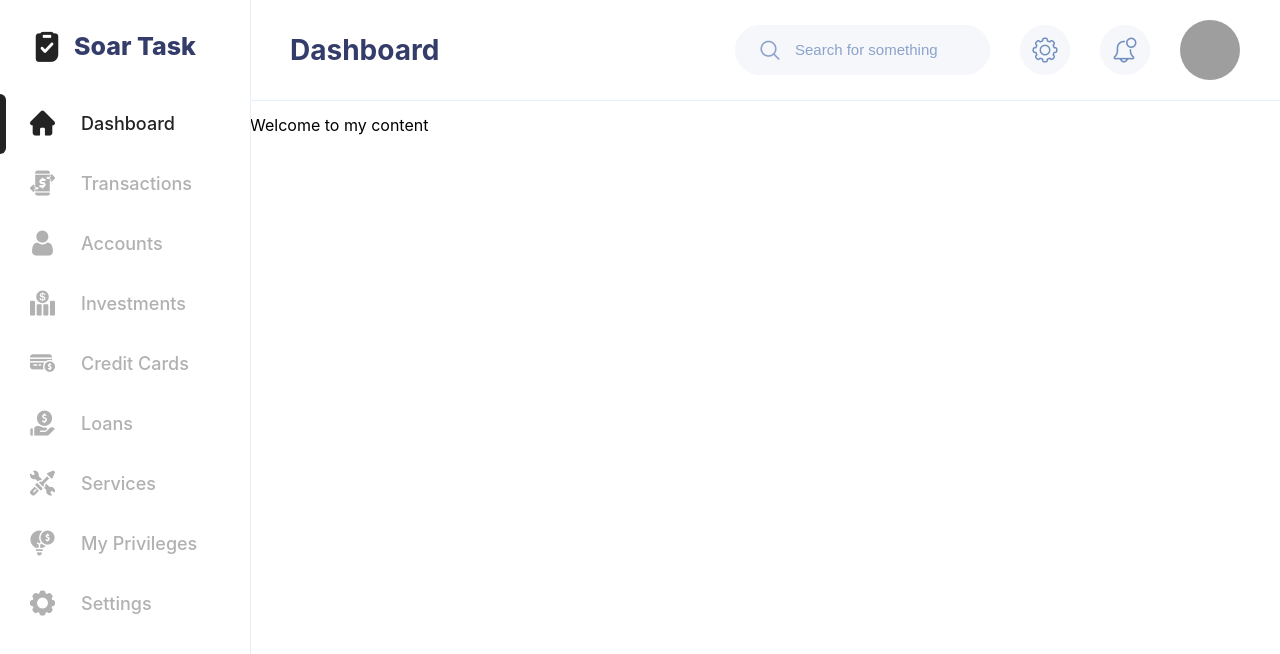
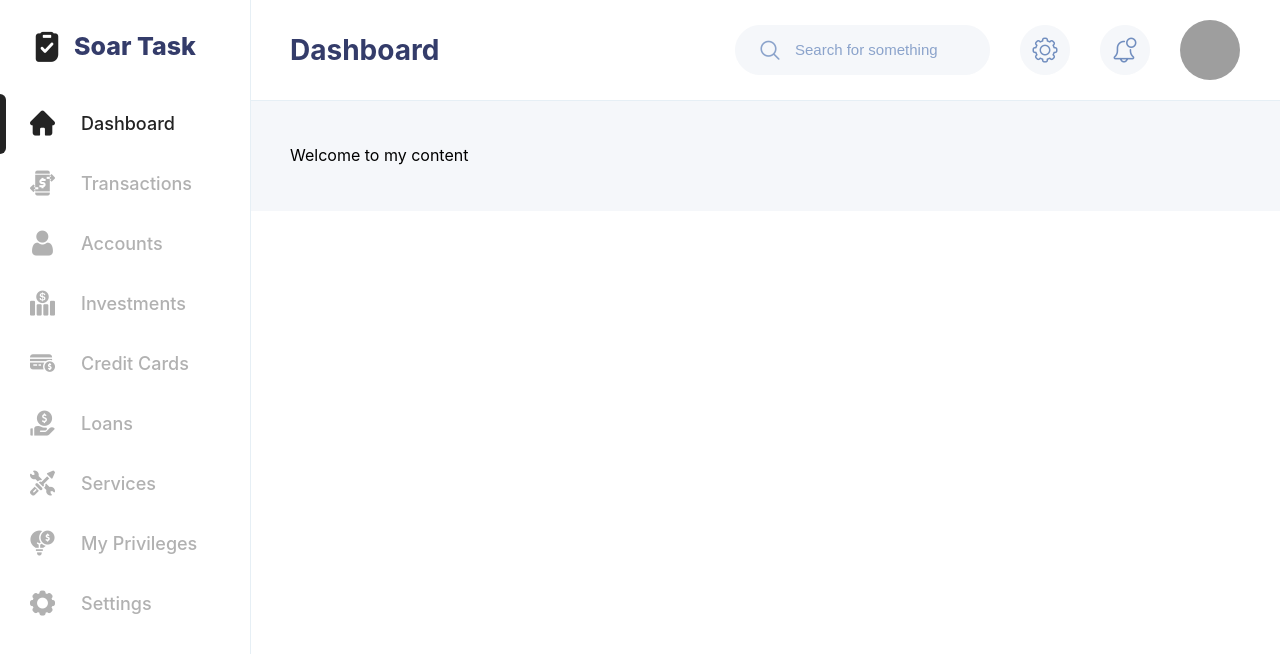
Before and after one commit to iamleigh/react-soar, a React (Vite) app: page / in a window 1280 px wide. Shown: the top 654 px of the page. Built offline with nearby package versions, Linux system fonts and the light colour scheme; grey boxes are pictures that could not be loaded.

Commit message:
fix: Update pages to use “Page” component

```diff
--- a/src/ui/pages/Dashboard.tsx
+++ b/src/ui/pages/Dashboard.tsx
@@ -1,12 +1,11 @@
-import React from "react";
-import { Header } from "../containers/Header";
+import React from "react"
+import { Page } from "../layouts/Page"
 
 const Dashboard: React.FC = () => {
 	return (
-		<>
-			<Header title="Dashboard" />
+		<Page title="Dashboard" fullwidth={ true }>
 			<p>Welcome to my content</p>
-		</>
+		</Page>
 	)
 }
 
--- a/src/ui/pages/Settings.tsx
+++ b/src/ui/pages/Settings.tsx
@@ -1,12 +1,11 @@
-import React from "react";
-import { Header } from "../containers/Header";
+import React from "react"
+import { Page } from "../layouts/Page"
 
 const Settings: React.FC = () => {
 	return (
-		<>
-			<Header title="Settings" />
+		<Page title="Settings">
 			<p>Welcome to my content</p>
-		</>
+		</Page>
 	)
 }
 
```
